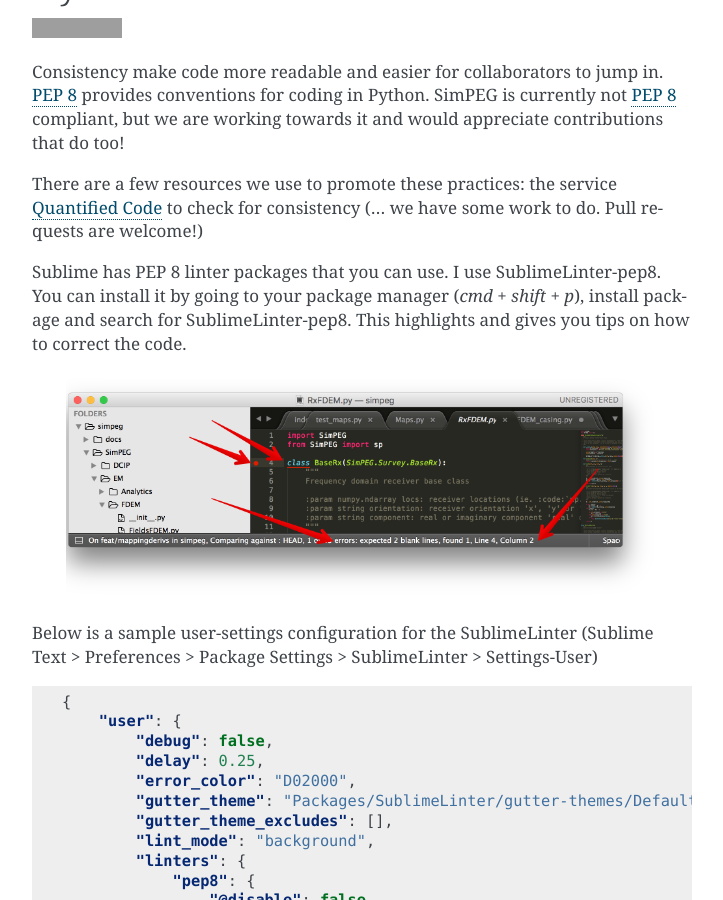
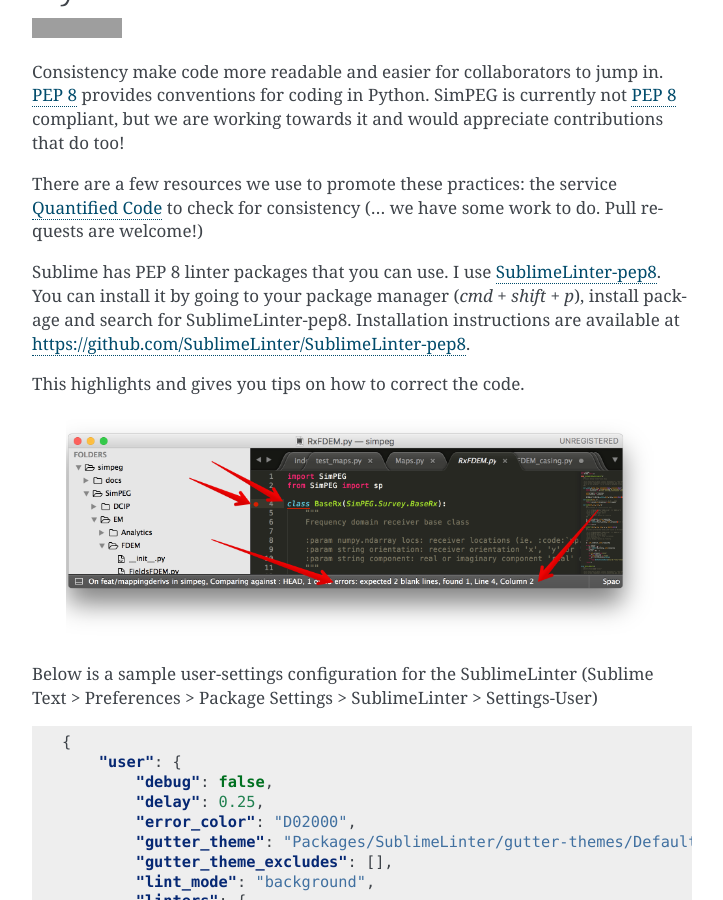
Before and after one commit to geoscixyz/computation, a Sphinx documentation site: the page built from docs/content/practices.rst, in a window 1280 px wide and 900 px high, scrolled down 3037 px. Shown: the whole window, without its empty margins (388-1111 px from the left). Built offline with Sphinx 7.4.7, drawn with Linux system fonts in a browser that asks for light colours; grey boxes are pictures that could not be loaded.

Commit message:
Update practices.rst
add link to sublimelinter-pep8

```diff
--- a/docs/content/practices.rst
+++ b/docs/content/practices.rst
@@ -194,10 +194,11 @@
 a432c8817169b6d>`_ to check for consistency (... we have some work
 to do. Pull requests are welcome!)
 
-Sublime has PEP 8 linter packages that you can use. I use SublimeLinter-pep8.
+Sublime has PEP 8 linter packages that you can use. I use `SublimeLinter-pep8 <https://github.com/SublimeLinter/SublimeLinter-pep8>`_.
 You can install it by going to your package manager (`cmd + shift + p`),
-install package and search for SublimeLinter-pep8. This highlights and gives
-you tips on how to correct the code.
+install package and search for SublimeLinter-pep8. Installation instructions are available at https://github.com/SublimeLinter/SublimeLinter-pep8.
+
+This highlights and gives you tips on how to correct the code.
 
 .. image:: ../images/pep8sublime.png
     :width: 95%
```
